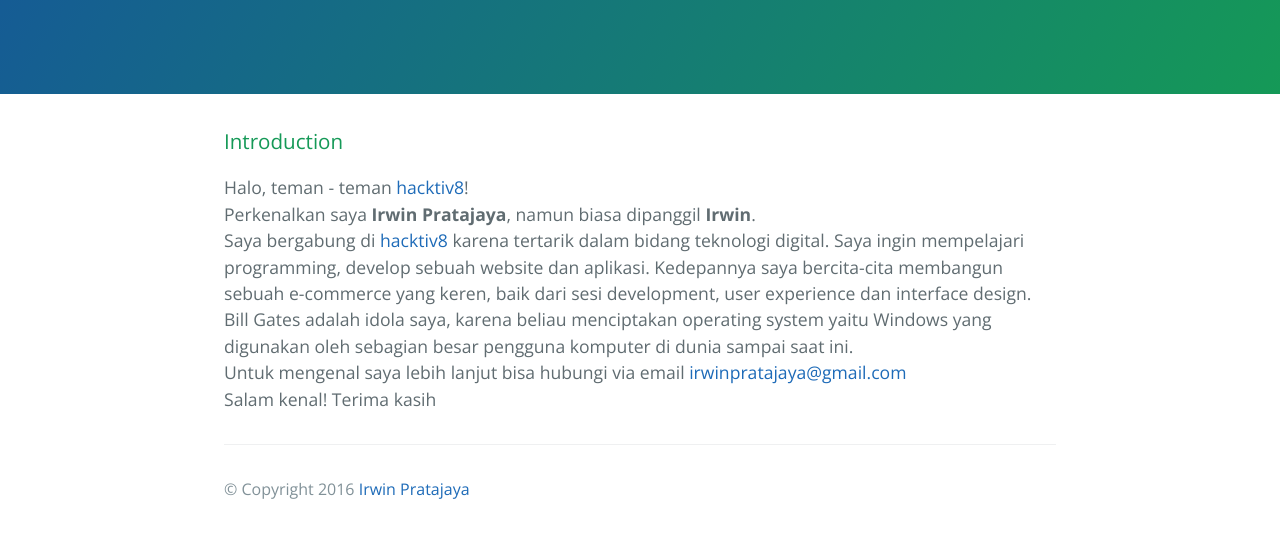
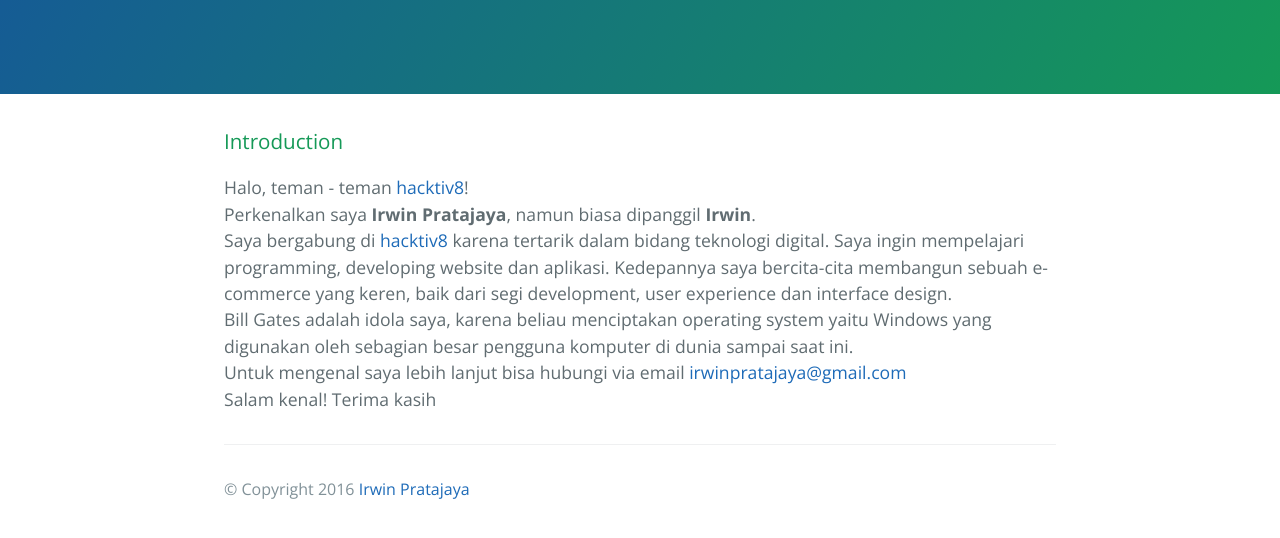
Before and after one commit to irwinpratajaya/irwinpratajaya.github.io, a plain HTML site: page index.html in a window 1280 px wide. Shown: the part 176-714 px from the top of the page. Drawn offline with nearby package versions, Linux system fonts and the light colour scheme.

Commit message:
edit content typo

```diff
--- a/index.html
+++ b/index.html
@@ -21,7 +21,7 @@
 
 <p>Halo, teman - teman <a href="https://hacktiv8.com/">hacktiv8</a>!<br>
 Perkenalkan saya <b>Irwin Pratajaya</b>, namun biasa dipanggil <b>Irwin</b>.<br>
-Saya bergabung di <a href="https://hacktiv8.com/">hacktiv8</a> karena tertarik dalam bidang teknologi digital. Saya ingin mempelajari programming, develop sebuah website dan aplikasi. Kedepannya saya bercita-cita membangun sebuah e-commerce yang keren, baik dari sesi development, user experience dan interface design.<br>
+Saya bergabung di <a href="https://hacktiv8.com/">hacktiv8</a> karena tertarik dalam bidang teknologi digital. Saya ingin mempelajari programming, developing website dan aplikasi. Kedepannya saya bercita-cita membangun sebuah e-commerce yang keren, baik dari segi development, user experience dan interface design.<br>
 Bill Gates adalah idola saya, karena beliau menciptakan operating system yaitu Windows yang digunakan oleh sebagian besar pengguna komputer di dunia sampai saat ini. <br>
 Untuk mengenal saya lebih lanjut bisa hubungi via email <a href="mailto:irwinpratajaya@gmail.com"> irwinpratajaya@gmail.com </a> <br>
 
```
